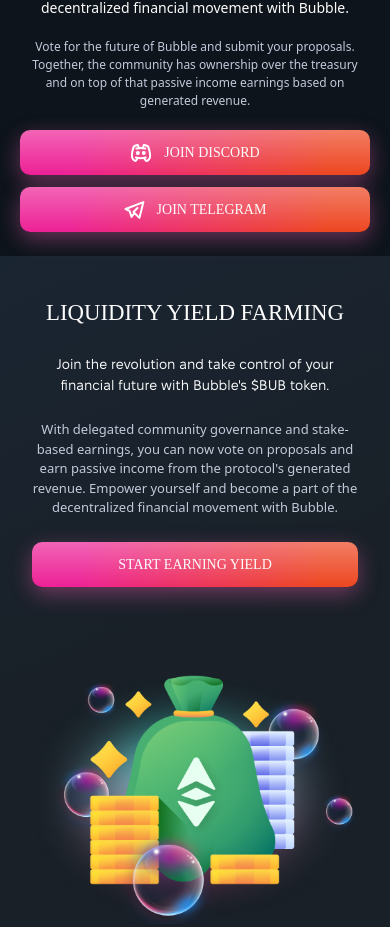
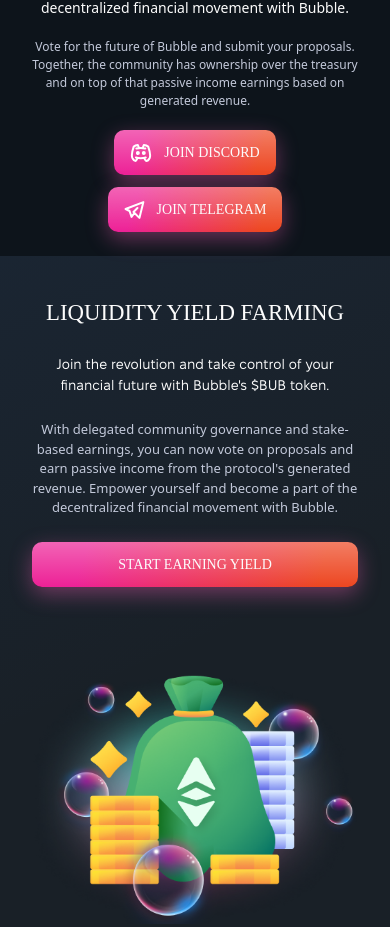
Before and after one commit to tarifalhasan/BUbble-Defi, a React (Vite) app: page / in a window 390 px wide. Shown: the part 1575-2502 px from the top of the page. Built offline with nearby package versions, Linux system fonts and the light colour scheme; a web font is replaced by a local one.

Commit message:
Add lOading spinner

```diff
--- a/src/App.jsx
+++ b/src/App.jsx
@@ -1,7 +1,9 @@
 import './App.css';
 import { lazy, Suspense } from 'react';
 import Loading from './components/Loading';
+
 const Header = lazy(() => import('./components/Header/Header'));
+
 const WhyBabble = lazy(() => import('./components/whybabble/WhyBabble'));
 const Farming = lazy(() => import('./components/Farming/Farming'));
 const Arbitrum = lazy(() => import('./components/Arbitrum/Arbitrum'));
--- a/src/components/Farming/Farming.jsx
+++ b/src/components/Farming/Farming.jsx
@@ -24,7 +24,10 @@
             protocol's generated revenue. Empower yourself and become a part of
             the decentralized financial movement with Bubble.
           </p>
-          <button className="btn-primary uppercase w-full md:w-auto px-4 py-3">
+          <button
+            title="comming soon..."
+            className="btn-primary uppercase w-full md:w-auto px-4 py-3"
+          >
             Start Earning Yield
           </button>
         </div>
--- a/src/components/whybabble/WhyBabble.jsx
+++ b/src/components/whybabble/WhyBabble.jsx
@@ -33,6 +33,7 @@
               </p>
 
               <div className="btn-group flex gap-y-3 flex-col md:flex-row items-center gap-x-2">
+                <a href=" https://t.me/BubbleDefiPortal" target={'_blank'}>
                   <button className="btn-primary uppercase w-full md:w-auto  px-4 py-3 ">
                     <svg
                       width="22"
@@ -51,6 +52,8 @@
                     </svg>
                     <span> Join Discord</span>
                   </button>
+                </a>
+                <a href="https://discord.com/invite/J99shRsxHC" target="_blank">
                   <button className="btn-primary uppercase w-full md:w-auto  px-4 py-3 ">
                     <svg
                       width="21"
@@ -70,6 +73,7 @@
 
                     <span> Join telegram</span>
                   </button>
+                </a>
               </div>
             </div>
           </div>
```
Lines whose indentation alone changed are shown as unchanged.
